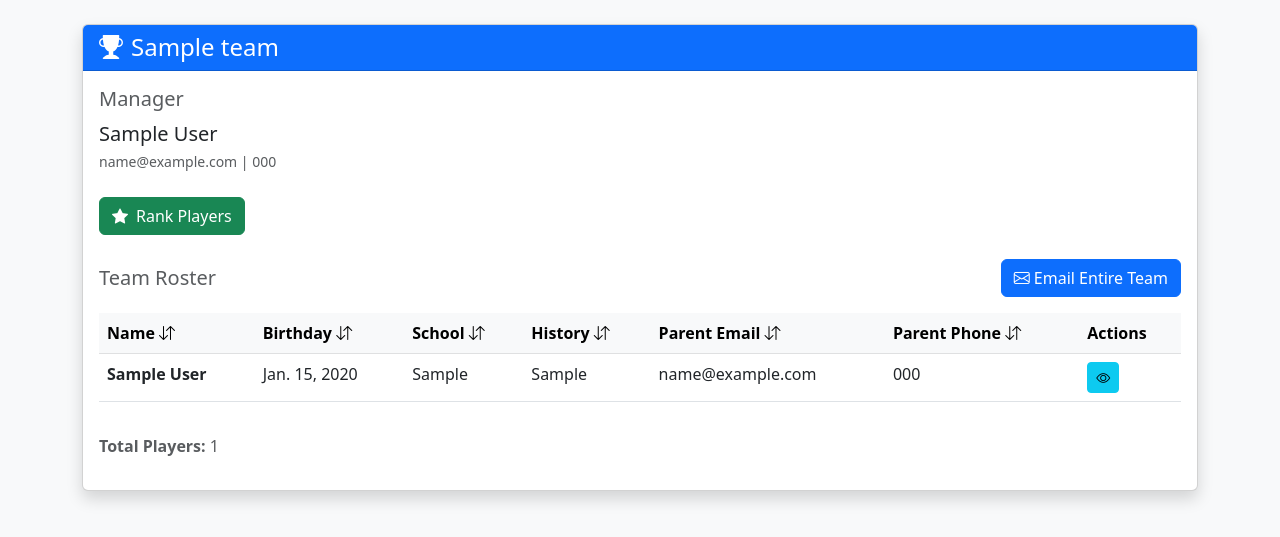
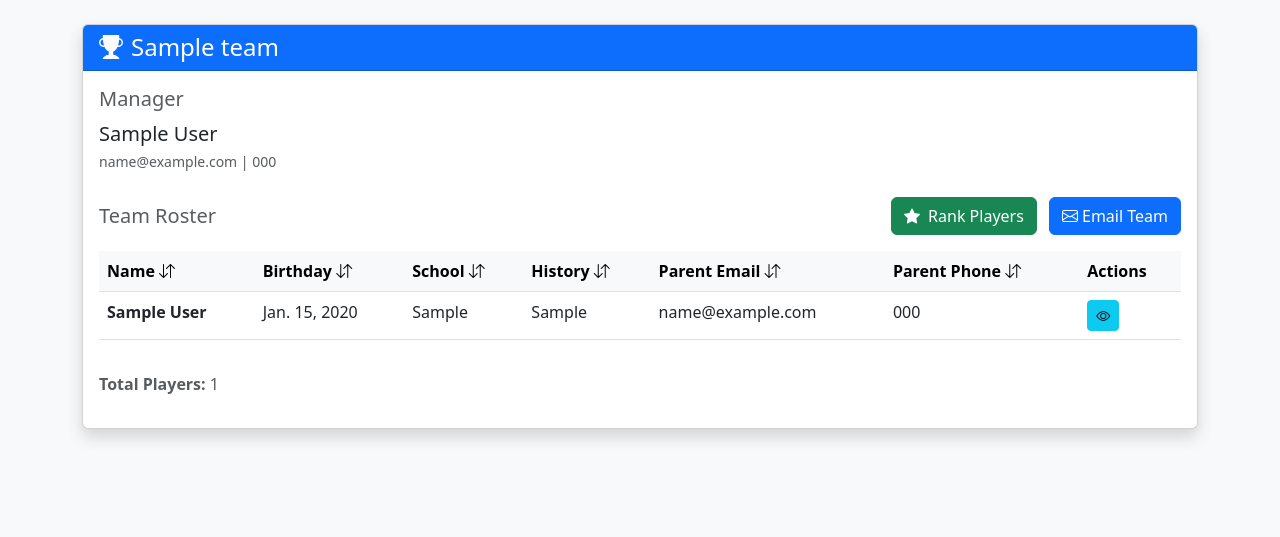
Before and after one commit to jonathancadepowers/wusa-7u, a Django app: page /teams/x/ in a window 1280 px wide. Shown: the part 50-587 px from the top of the page. Run offline with Django 4.2, Linux system fonts and the light colour scheme; tables that the repository leaves empty hold one stand-in row (values such as "Sample post").

Commit message:
Move Rank Players button next to Email Team button
- Repositioned Rank Players button to appear next to Email Team button
- Changed "Email Entire Team" to "Email Team" for brevity
- Added margin spacing between buttons

🤖 Generated with [Claude Code](https://claude.com/claude-code)

Co-Authored-By: Claude <noreply@anthropic.com>

```diff
--- a/players/templates/players/team_detail.html
+++ b/players/templates/players/team_detail.html
@@ -42,21 +42,19 @@
                     </div>
                 </div>
 
-                <!-- Player Rankings Button -->
-                <div class="mb-4">
-                    <a href="{% url 'players:player_rankings' %}?team_secret={{ team.manager_secret }}" class="btn btn-success">
-                        <i class="bi bi-star-fill me-2"></i>Rank Players
-                    </a>
-                </div>
-
                 <!-- Players Table -->
                 <div class="d-flex justify-content-between align-items-center mb-3">
                     <h5 class="text-muted mb-0">Team Roster</h5>
-                    {% if players %}
-                        <button type="button" class="btn btn-primary" data-bs-toggle="modal" data-bs-target="#emailModal">
-                            <i class="bi bi-envelope me-1"></i>Email Entire Team
-                        </button>
-                    {% endif %}
+                    <div>
+                        <a href="{% url 'players:player_rankings' %}?team_secret={{ team.manager_secret }}" class="btn btn-success">
+                            <i class="bi bi-star-fill me-2"></i>Rank Players
+                        </a>
+                        {% if players %}
+                            <button type="button" class="btn btn-primary ms-2" data-bs-toggle="modal" data-bs-target="#emailModal">
+                                <i class="bi bi-envelope me-1"></i>Email Team
+                            </button>
+                        {% endif %}
+                    </div>
                 </div>
                 {% if players %}
                     <div class="table-responsive">
@@ -116,13 +114,13 @@
         </div>
     </div>
 
-    <!-- Email Entire Team Modal -->
+    <!-- Email Team Modal -->
     <div class="modal fade" id="emailModal" tabindex="-1" aria-labelledby="emailModalLabel" aria-hidden="true">
         <div class="modal-dialog modal-lg">
             <div class="modal-content">
                 <div class="modal-header bg-primary text-white">
                     <h5 class="modal-title" id="emailModalLabel">
-                        <i class="bi bi-envelope me-2"></i>Email Entire Team
+                        <i class="bi bi-envelope me-2"></i>Email Team
                     </h5>
                     <button type="button" class="btn-close btn-close-white" data-bs-dismiss="modal" aria-label="Close"></button>
                 </div>
```
